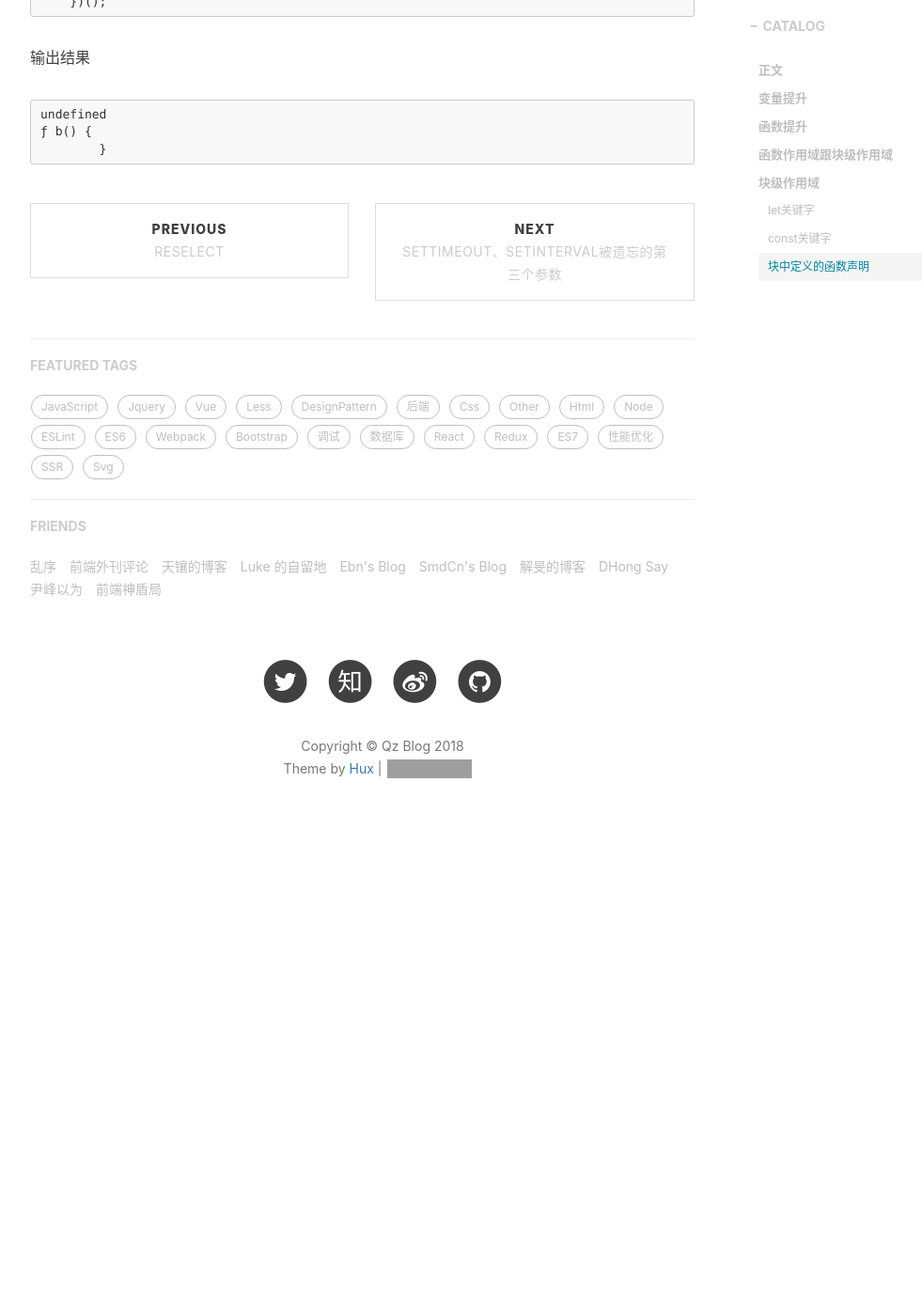
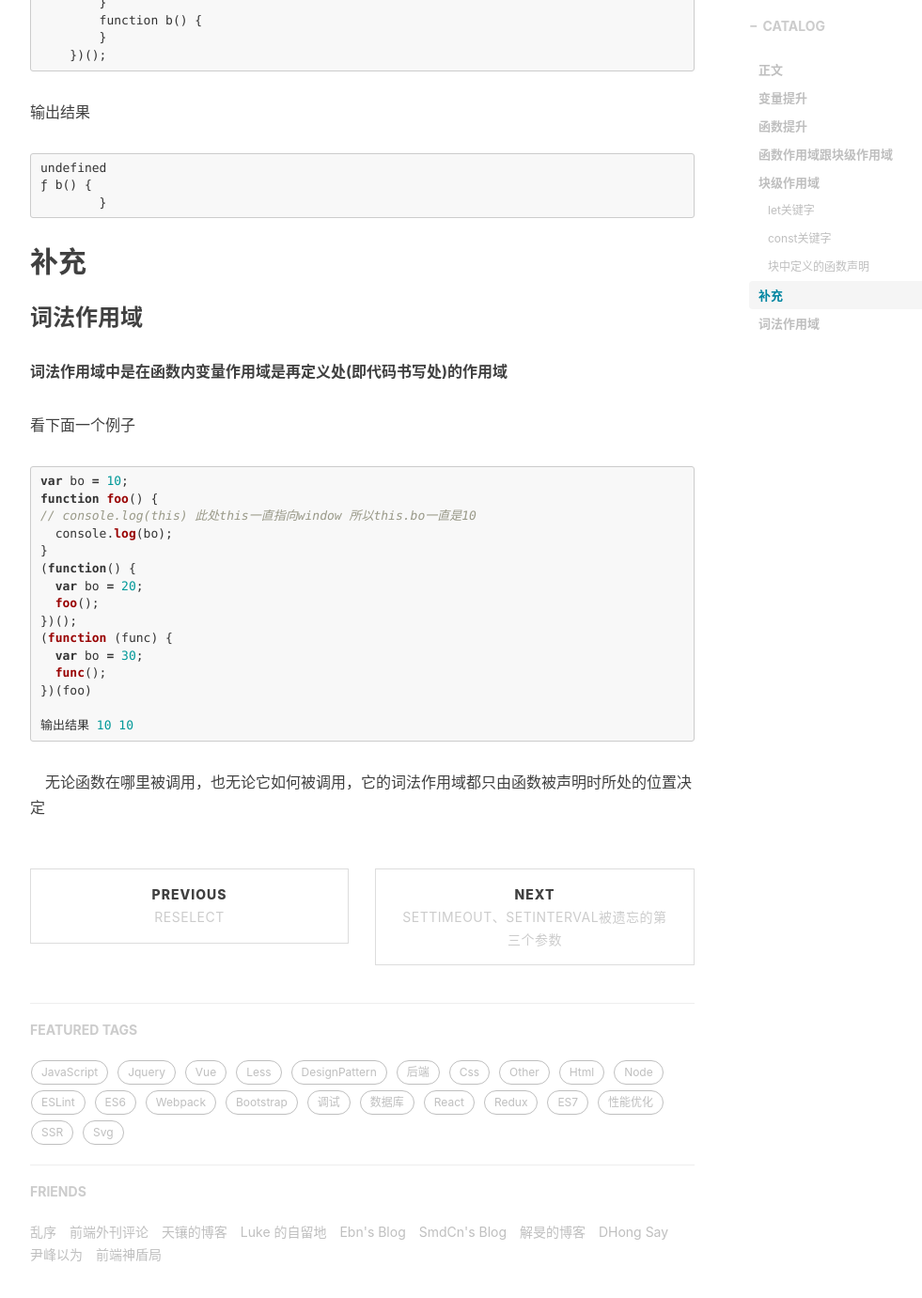
Before and after one commit to stephen-mi/QinZhen001.github.io, a Jekyll site: the page built from _posts/2018-03-27-深入理解js的变量提升和作用域-myblog.markdown, in a window 1280 px wide and 1400 px high, scrolled down 4194 px. Shown: the top 1381 px of the window at 94% size, without its empty margins (233-1214 px from the left). Built offline with Jekyll 4.4.1, drawn with Linux system fonts in a browser that asks for light colours; nearby versions of some CDN libraries; comment, search, counter and statistics services are not loaded; before the commit the page ends 5116 px from its top, so only the background shows below that; grey boxes are pictures that could not be loaded.

Commit message:
qz commit

````diff
--- a/_posts/2018-03-27-深入理解js的变量提升和作用域-myblog.markdown
+++ b/_posts/2018-03-27-深入理解js的变量提升和作用域-myblog.markdown
@@ -144,6 +144,7 @@
 >注意不要把a跟隐式全局变量混淆。
 
 
+**立即执行函数不存在提升的情况**
 
 ### 块级作用域
 
@@ -183,3 +184,32 @@
 ƒ b() {
         }
 ```
+
+## 补充
+
+### 词法作用域
+**词法作用域中是在函数内变量作用域是再定义处(即代码书写处)的作用域**
+
+
+看下面一个例子
+
+
+```javascript
+var bo = 10;
+function foo() {
+// console.log(this) 此处this一直指向window 所以this.bo一直是10
+  console.log(bo);
+}
+(function() {
+  var bo = 20;
+  foo();
+})();
+(function (func) {
+  var bo = 30;
+  func();
+})(foo)
+
+输出结果 10 10
+```
+
+　无论函数在哪里被调用，也无论它如何被调用，它的词法作用域都只由函数被声明时所处的位置决定
--- a/_posts/2018-05-21-Content-Type相关-myblog.markdown
+++ b/_posts/2018-05-21-Content-Type相关-myblog.markdown
@@ -13,7 +13,7 @@
 
 
 ## 正文
-[网页链接]()
+[网页链接](https://www.cnblogs.com/wushifeng/p/6707248.html)
 
 
 * application/x-www-form-urlencoded：数据被编码为名称/值对。这是标准的编码格式。
````
Also changed, not shown: _posts/2017-12-17-短小精悍的js代码-myblog.markdown (+33 -1 lines).
